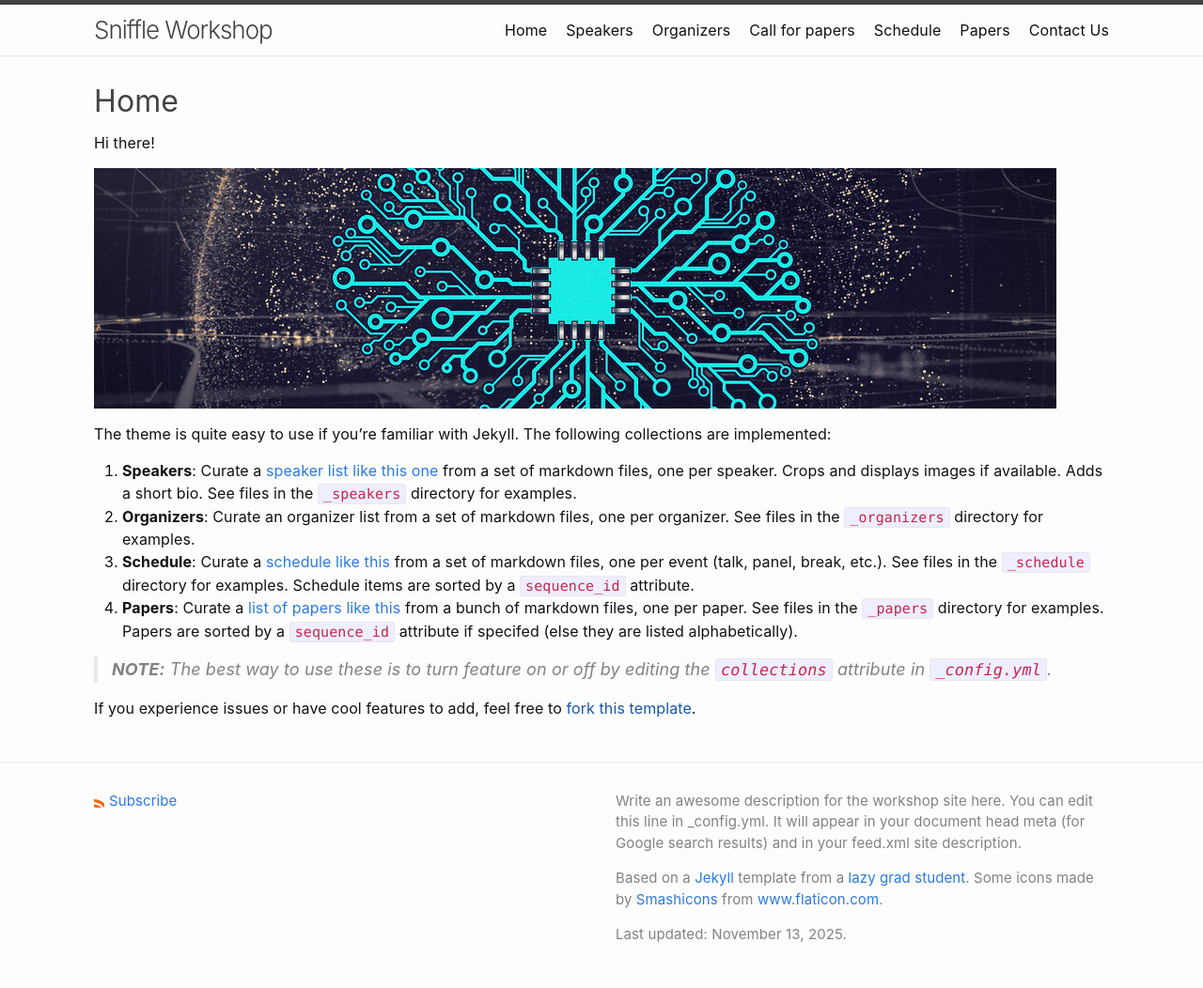
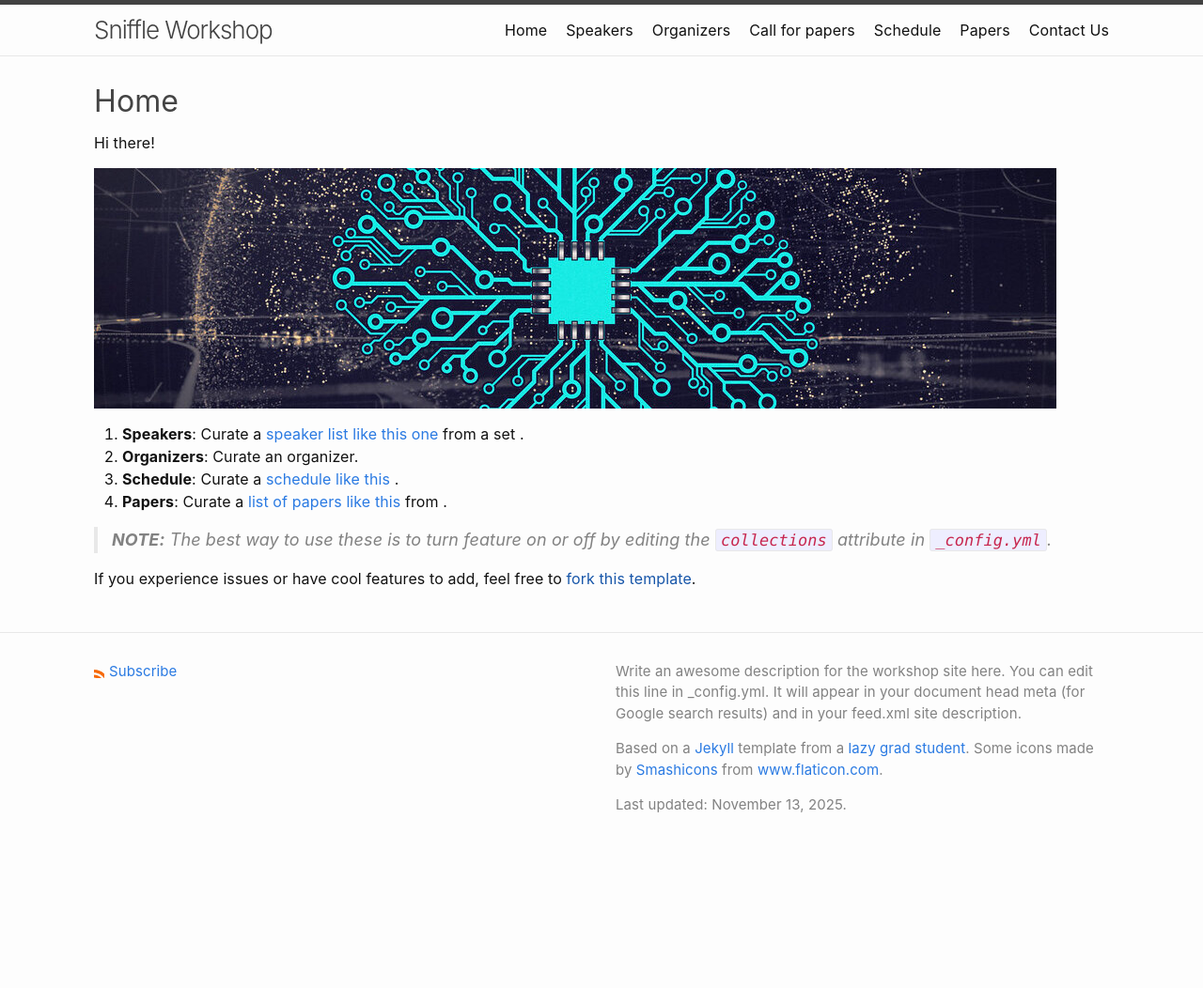
Before and after one commit to celmechcongress2026/celmechcongress2026.github.io, a Jekyll site: the page built from index.md, in a window 1280 px wide. Shown: the whole page at 94% size. Built offline with Jekyll 4.4.1, drawn with Linux system fonts in a browser that asks for light colours; after the commit the page ends 914 px from its top, so only the background shows below that.

Commit message:
Update index.md

```diff
--- a/index.md
+++ b/index.md
@@ -8,11 +8,10 @@ Hi there!
 
 ![](assets/img/banner.jpg)
 
-The theme is quite easy to use if you're familiar with Jekyll. The following collections are implemented:
-1. **Speakers**: Curate a [speaker list like this one](speakers) from a set of markdown files, one per speaker. Crops and displays images if available. Adds a short bio. See files in the `_speakers` directory for examples.
-2. **Organizers**: Curate an organizer list from a set of markdown files, one per organizer. See files in the `_organizers` directory for examples.
-3. **Schedule**: Curate a [schedule like this](schedule) from a set of markdown files, one per event (talk, panel, break, etc.). See files in the `_schedule` directory for examples. Schedule items are sorted by a `sequence_id` attribute.
-4. **Papers**: Curate a [list of papers like this](papers) from a bunch of markdown files, one per paper. See files in the `_papers` directory for examples. Papers are sorted by a `sequence_id` attribute if specifed (else they are listed alphabetically).
+1. **Speakers**: Curate a [speaker list like this one](speakers) from a set .
+2. **Organizers**: Curate an organizer.
+3. **Schedule**: Curate a [schedule like this](schedule) .
+4. **Papers**: Curate a [list of papers like this](papers) from .
 
 > **NOTE:** The best way to use these is to turn feature on or off by editing the `collections` attribute in `_config.yml`.
 
```
